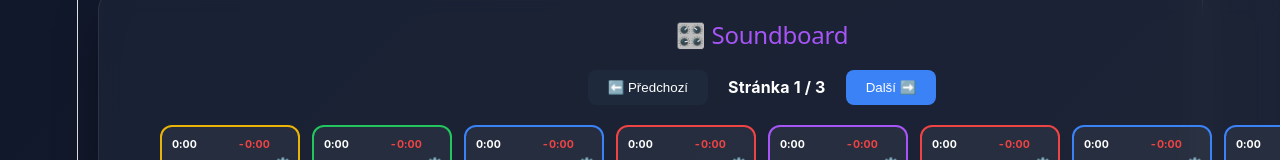
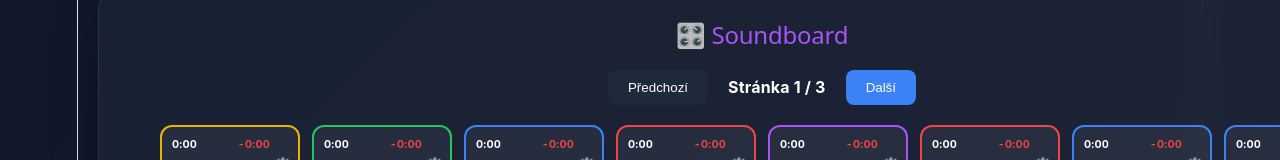
Before and after one commit to Bovoxo/YLED, a React (Vite) app in the folder frontend/: page / in a window 1280 px wide. Both pictures are taken after a click on the button "🎛️ Soundboard". Shown: the part 231-391 px from the top of the page. Built offline with nearby package versions, Linux system fonts and the light colour scheme.

Commit message:
změna další a předchozí tlačítek

```diff
--- a/frontend/src/App.jsx
+++ b/frontend/src/App.jsx
@@ -709,13 +709,13 @@ function ModulSoundboard() {
         <button
           onClick={() => setStranka(Math.max(0, stranka - 1))} disabled={stranka === 0}
           style={{ padding: "10px 20px", backgroundColor: stranka === 0 ? "#1e293b" : "#3b82f6", color: "white", border: "none", borderRadius: "8px", cursor: stranka === 0 ? "not-allowed" : "pointer" }}>
-          ⬅️ Předchozí
+          Předchozí
         </button>
         <span style={{ color: "#fff", fontWeight: "bold", fontSize: "16px" }}>Stránka {stranka + 1} / 3</span>
         <button
           onClick={() => setStranka(Math.min(2, stranka + 1))} disabled={stranka === 2}
           style={{ padding: "10px 20px", backgroundColor: stranka === 2 ? "#1e293b" : "#3b82f6", color: "white", border: "none", borderRadius: "8px", cursor: stranka === 2 ? "not-allowed" : "pointer" }}>
-          Další ➡️
+          Další
         </button>
       </div>
 
```
